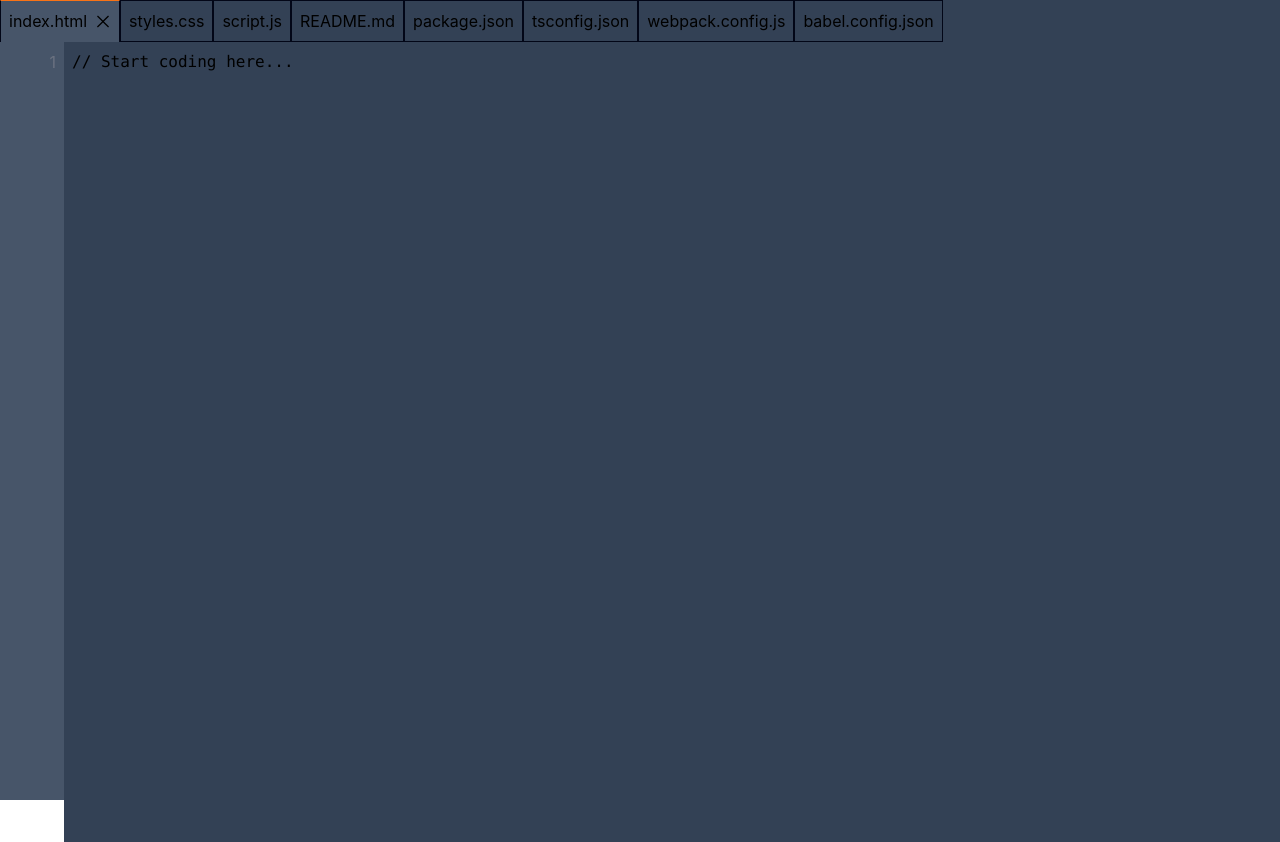
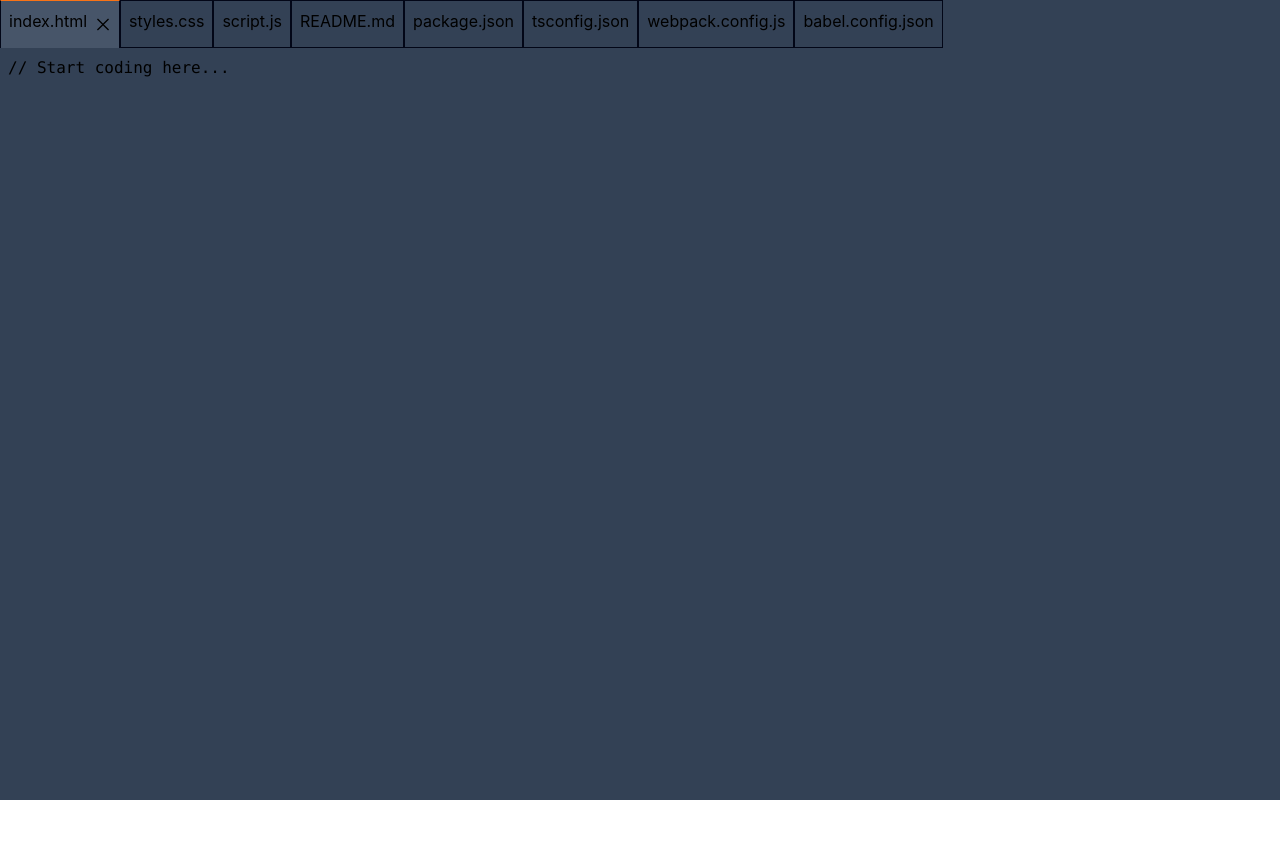
Before and after one commit to Kacperacy/RustEdit, a React (Vite) app: page / in a window 1280 px wide. After the commit the page ends 800 px from the top, so only its background shows below. Built offline with nearby package versions, Linux system fonts and the light colour scheme; a web font is replaced by a local one.

Commit message:
text area fixes

```diff
--- a/src/App.tsx
+++ b/src/App.tsx
@@ -50,7 +50,7 @@ function App() {
 
   return (
     <FilesContext.Provider value={{ files, setFiles }}>
-      <div className="w-screen h-screen bg-slate-600">
+      <div className="w-screen h-screen flex flex-col bg-slate-600 overflow-auto">
         <FileTab />
         <Editor />
       </div>
--- a/src/components/Editor.tsx
+++ b/src/components/Editor.tsx
@@ -1,65 +1,23 @@
-import React, { useState, useEffect, ChangeEvent, MouseEvent } from "react";
+import React, { useState, useEffect, ChangeEvent } from "react";
 
 const CodeEditor: React.FC = () => {
   const [code, setCode] = useState<string>("// Start coding here...");
-  const [lineCount, setLineCount] = useState<number>(1);
-  const [selectedLine, setSelectedLine] = useState<number | null>(null);
 
   const handleChange = (event: ChangeEvent<HTMLTextAreaElement>) => {
     setCode(event.target.value);
   };
 
-  const handleSelect = (event: MouseEvent<HTMLTextAreaElement>) => {
-    const target = event.target as HTMLTextAreaElement;
-    const start = target.selectionStart;
-    const end = target.selectionEnd;
-    const selectedText = target.value.substring(start, end);
-    const selectedLine = target.value.substring(0, start).split("\n").length;
-    setSelectedLine(selectedText ? null : selectedLine);
-  };
-
-  useEffect(() => {
-    const lines = code.split("\n").length;
-    setLineCount(lines);
-  }, [code]);
-
-  useEffect(() => {
-    const textarea = document.getElementById(
-      "code-textarea"
-    ) as HTMLTextAreaElement;
-    if (textarea) {
-      textarea.style.height = "auto";
-      textarea.style.height = `${textarea.scrollHeight}px`;
-    }
-    const lineNumbers = document.getElementById(
-      "line-numbers-container"
-    ) as HTMLDivElement;
-    if (lineNumbers) {
-      lineNumbers.style.height = `${textarea.scrollHeight}px`;
-    }
-  }, [code]);
-
   return (
     <div className="code-editor">
-      <div id="line-numbers-container" className="line-numbers">
-        {Array.from(Array(lineCount).keys()).map((index) => (
-          <div
-            key={index + 1}
-            className={`line-number ${
-              selectedLine === index + 1 ? "selected" : ""
-            }`}
-          >
-            {index + 1}
-          </div>
-        ))}
-      </div>
       <textarea
         id="code-textarea"
         value={code}
         onChange={handleChange}
-        onSelect={handleSelect}
         className="code-editor-textarea"
-        placeholder="// Start coding here..."
+        autoComplete="off"
+        autoCorrect="off"
+        autoCapitalize="off"
+        spellCheck={false}
       />
     </div>
   );
--- a/src/components/TopBar.tsx
+++ b/src/components/TopBar.tsx
@@ -25,7 +25,7 @@ function TopBar() {
   }
 
   return (
-    <div className="flex flex-row bg-slate-700 overflow-x-auto overflow-y-hidden scrollbar-thin">
+    <div className="flex flex-row bg-slate-700 overflow-x-auto overflow-y-hidden scrollbar-thin h-12">
       {files.map((file) => (
         <FileTab
           key={"file-tab-" + file.filePath}
--- a/src/index.css
+++ b/src/index.css
@@ -1,6 +1,13 @@
 @tailwind base;
 @tailwind components;
 @tailwind utilities;
+
+@layer base {
+    * {
+        margin: 0;
+        padding: 0;
+    }
+}
 
 @layer utilities {
 
@@ -42,7 +49,7 @@
     }
 
     .code-editor {
-        @apply flex h-screen;
+        @apply flex-1;
     }
 
     .line-numbers {
@@ -56,6 +63,6 @@
     .line-number.selected {}
 
     .code-editor-textarea {
-        @apply flex-1 font-mono text-base p-2 border bg-slate-700 border-slate-800 resize-none;
+        @apply h-full w-full font-mono text-base p-2 border bg-slate-700 border-slate-800 resize-none;
     }
 }
```
